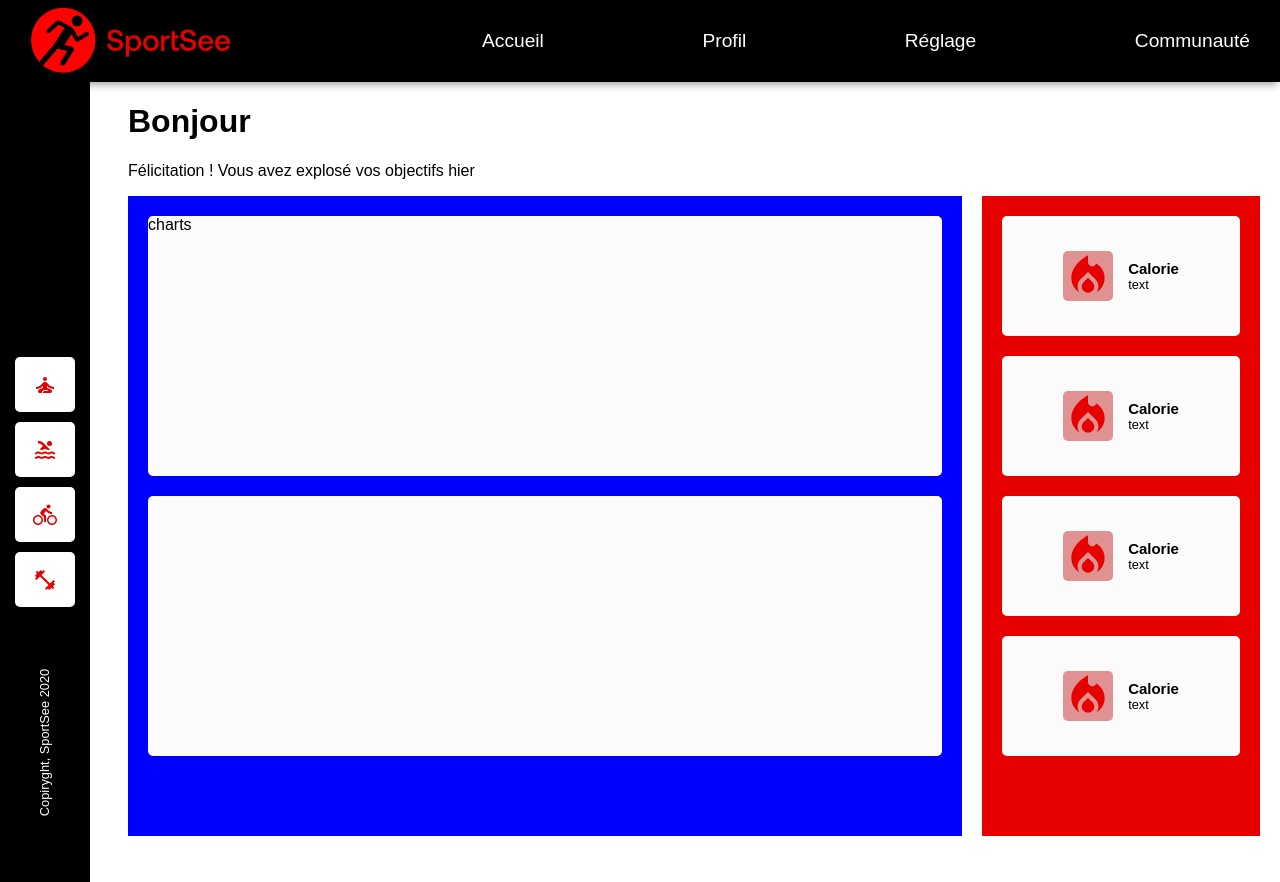
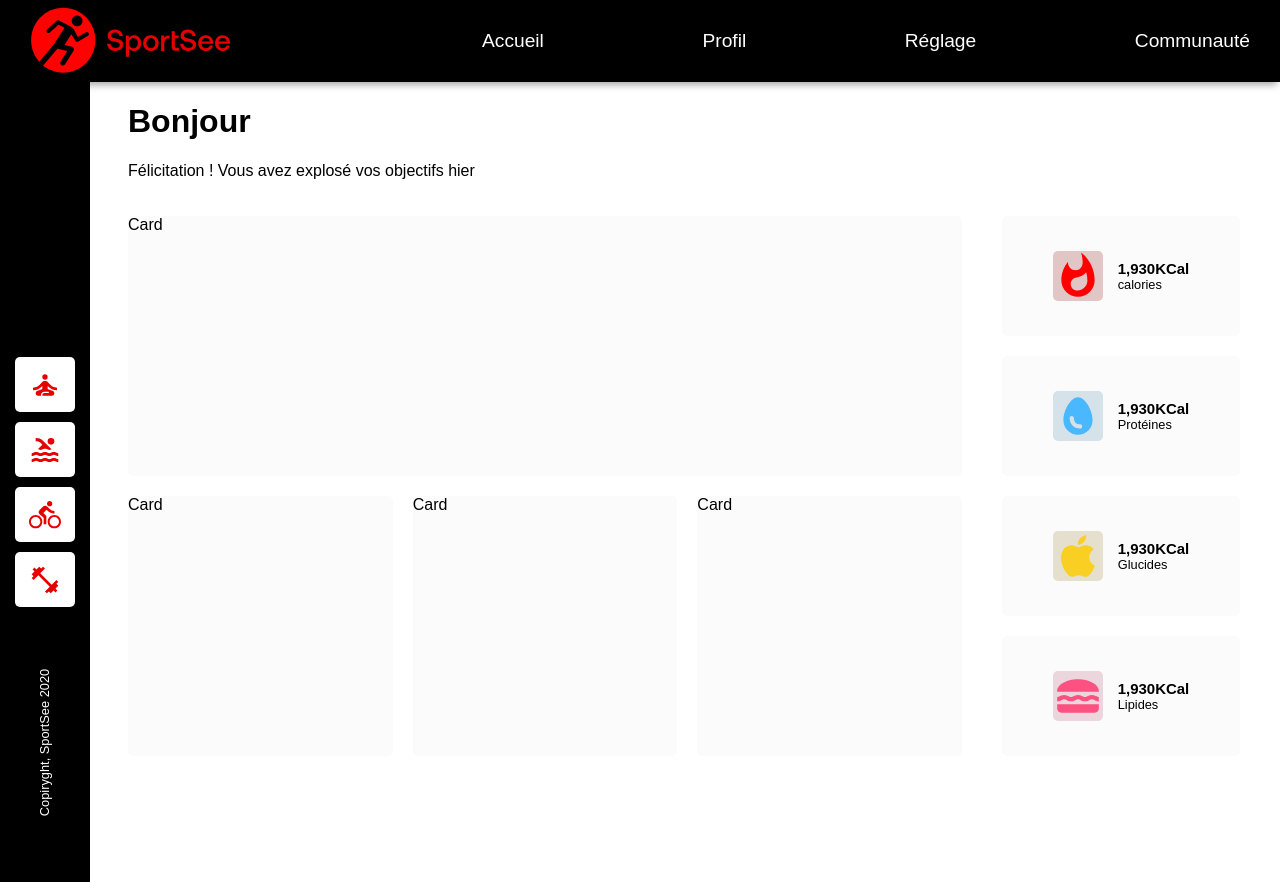
Before and after one commit to Fatoumata-art/P12SportSee, a React (Vite) app: page / in a window 1280 px wide. Built offline with nearby package versions, Linux system fonts and the light colour scheme.

Commit message:
ready styling the homePage

```diff
--- a/src/components/card.jsx
+++ b/src/components/card.jsx
@@ -2,7 +2,7 @@ import React from 'react'
 
 const Card = () => {
   return (
-    <div className='card_container'>C</div>
+    <div className='card'>Card</div>
   )
 }
 
--- a/src/components/sidemenu.jsx
+++ b/src/components/sidemenu.jsx
@@ -9,19 +9,19 @@ function SideMenu(){
     const navVertical = [
         {
             path:"/",
-            icon: <SelfImprovementIcon />
+            icon: <SelfImprovementIcon className='icon' style={{fontSize: "2rem"}}/>
         },
         {
             path:"/",
-            icon: <PoolIcon />
+            icon: <PoolIcon style={{fontSize: "2rem"}}/>
         },
         {
             path:"/",
-            icon: <DirectionsBikeIcon />
+            icon: <DirectionsBikeIcon style={{fontSize: "2rem"}}/>
         },
         {
             path:"/",
-            icon: <FitnessCenterIcon />},
+            icon: <FitnessCenterIcon style={{fontSize: "2rem"}}/>},
     ]
 
     return (
--- a/src/components/widget.jsx
+++ b/src/components/widget.jsx
@@ -1,12 +1,59 @@
-import LocalFireDepartmentIcon from '@mui/icons-material/LocalFireDepartment';
+import WhatshotIcon from '@mui/icons-material/Whatshot';
+import EggIcon from '@mui/icons-material/Egg';
+import AppleIcon from '@mui/icons-material/Apple';
+import LunchDiningIcon from '@mui/icons-material/LunchDining';
 
-const Widget = ({icon}) => {
+const Widget = ({type}) => {
+
+    let data ;
+
+    switch( type ){
+        case "Calorie":
+            data = {
+                    icon: <WhatshotIcon
+                    className="icon"
+                    style={{ backgroundColor: "#e2c5c5", color: "#FF0000", fontSize: "small"}} />,
+                    number: "1,930KCal",
+                    title: "calories",
+            };
+            break;
+            case "Protéine":
+                data = {
+                        icon: <EggIcon
+                        className="icon"
+                    style={{ backgroundColor: "#d6e2ea", color: "#4AB8FF", fontSize: "small"}} />,
+                        number: "1,930KCal",
+                        title: "Protéines",
+                };
+                break;
+                case "Glucide":
+                    data = {
+                            icon: <AppleIcon
+                            className="icon"
+                            style={{ backgroundColor: "#e5e0cd", color: "#f9cf24", fontSize: "small"}} />,
+                            number: "1,930KCal",
+                            title: "Glucides",
+                    };
+                    break;
+                    case "Lipide":
+                        data = {
+                                icon: <LunchDiningIcon
+                                className="icon"
+                                style={{ backgroundColor: "#ead6dc", color: "#FD5181", fontSize: "small"}} />,
+                                number: "1,930KCal",
+                                title: "Lipides",
+                        };
+                        break;
+                        default:
+                            break;
+    }
+
   return (
     <div className="widget">
-        <LocalFireDepartmentIcon  className="icon" sx={{ fontSize: 40 }}/>
+        {data.icon}
         <div className='widget-text'>
-        <h3>Calorie</h3>
-        <span>text</span>
+        <h3>{data.number}</h3>
+        <span>{data.title}</span>
         </div>
     </div>
   )
--- a/src/index.css
+++ b/src/index.css
@@ -78,7 +78,6 @@ a{
   border-radius: 5px;
   color: #E60000;
   list-style: none;
-  font-size: 2rem;
   display: flex;
   justify-content: center;
   align-items: center;
@@ -101,6 +100,7 @@ a{
 .user_header{
   width: 100%;
   height: 130px;
+
 }
 
 /* main */
@@ -129,7 +129,6 @@ a{
 
 .charts_container{
  flex: 3;
-  background-color: blue;
   flex-direction: column;
   justify-content: space-between;
   height: 100%;
@@ -138,14 +137,28 @@ a{
 /* chart */
 
 .chart-bar, .chart-card{
-  margin: 20px;
-  background-color: #FBFBFB;
+  margin: 20px 0px 20px 0px;
   border-radius: 5px;
   height: 260px;
 }
 
+.chart-bar .card{
+  background-color: #FBFBFB;
+  height: 100%;
+}
 .chart-card{
 
+  display: flex;
+
+  gap: 20px;
+
+}
+
+.card{
+  background-color: #FBFBFB;
+  flex: 3;
+  border-radius: 5px;
+  height: 100%;
 }
 /* end chart container  */
 
@@ -153,7 +166,6 @@ a{
 
 .aside_left{
   flex: 1;
-  background-color: #E60000;
   flex-direction: column;
   justify-content: space-between;
   height: 100%;
@@ -171,12 +183,10 @@ a{
   font-size: 0.8rem;
 }
  .widget .icon{
-  background-color: #e09292;
-  color: #E60000;
   height: 50px;
   width: 50px;
   border-radius: 5px;
-
+  font-size: 1rem;
  }
 
 
--- a/src/pages/home.jsx
+++ b/src/pages/home.jsx
@@ -21,26 +21,20 @@ function Home(){
            <section className="main_container">
                 <div className="charts_container">
                     <div className="chart-bar">
-                            charts
-                        {/* <Chart
-                            chartType="Bar"
-                            width="100%"
-                            height="300px"
-                            backgroundColor ="gray"
-                            data={data}
-
-                        /> */}
+                         <Card />
 
                     </div>
                     <div className="chart-card">
-                        {/* <Card /> */}
+                        <Card />
+                        <Card />
+                        <Card />
                     </div>
                 </div>
                 <aside className="aside_left">
-                    <Widget />
-                    <Widget />
-                    <Widget />
-                    <Widget />
+                    <Widget type="Calorie" />
+                    <Widget  type="Protéine"  />
+                    <Widget  type="Glucide"  />
+                    <Widget  type="Lipide" />
                 </aside>
             </section>
         </main>
```
